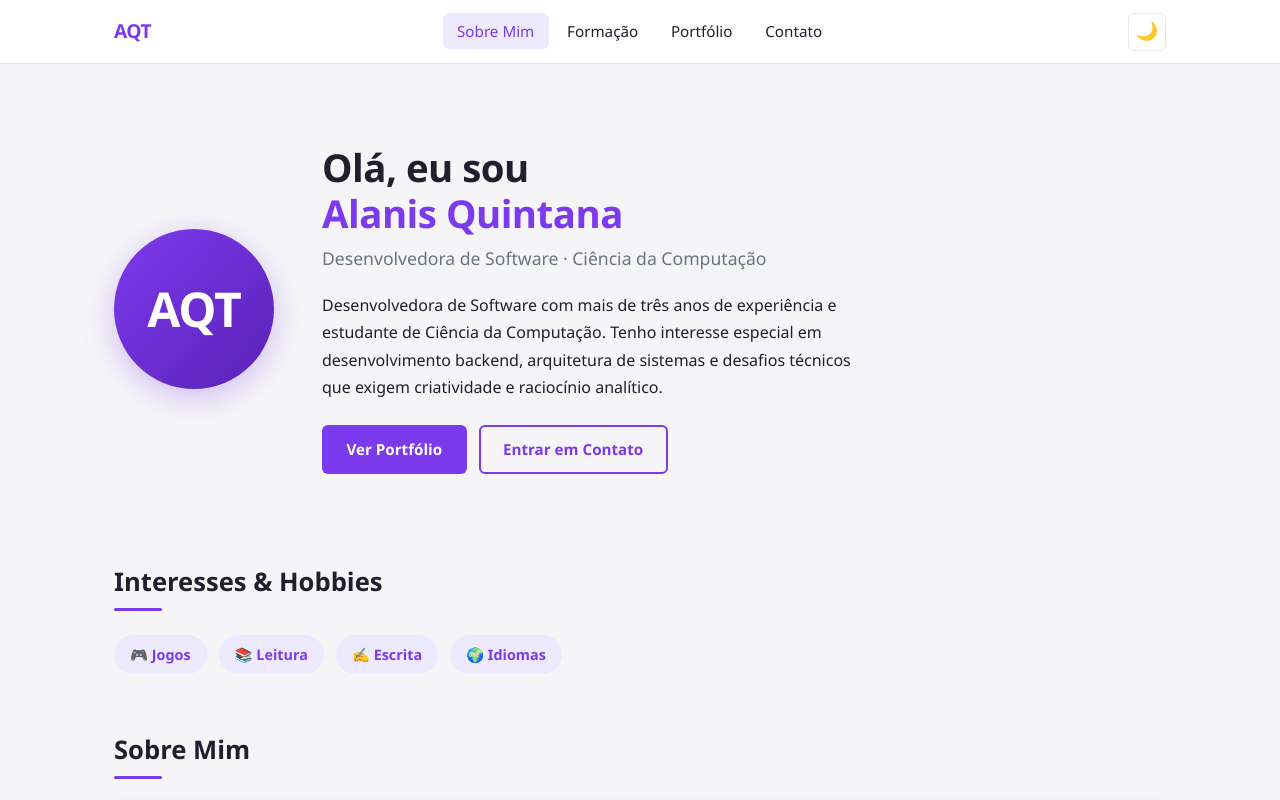
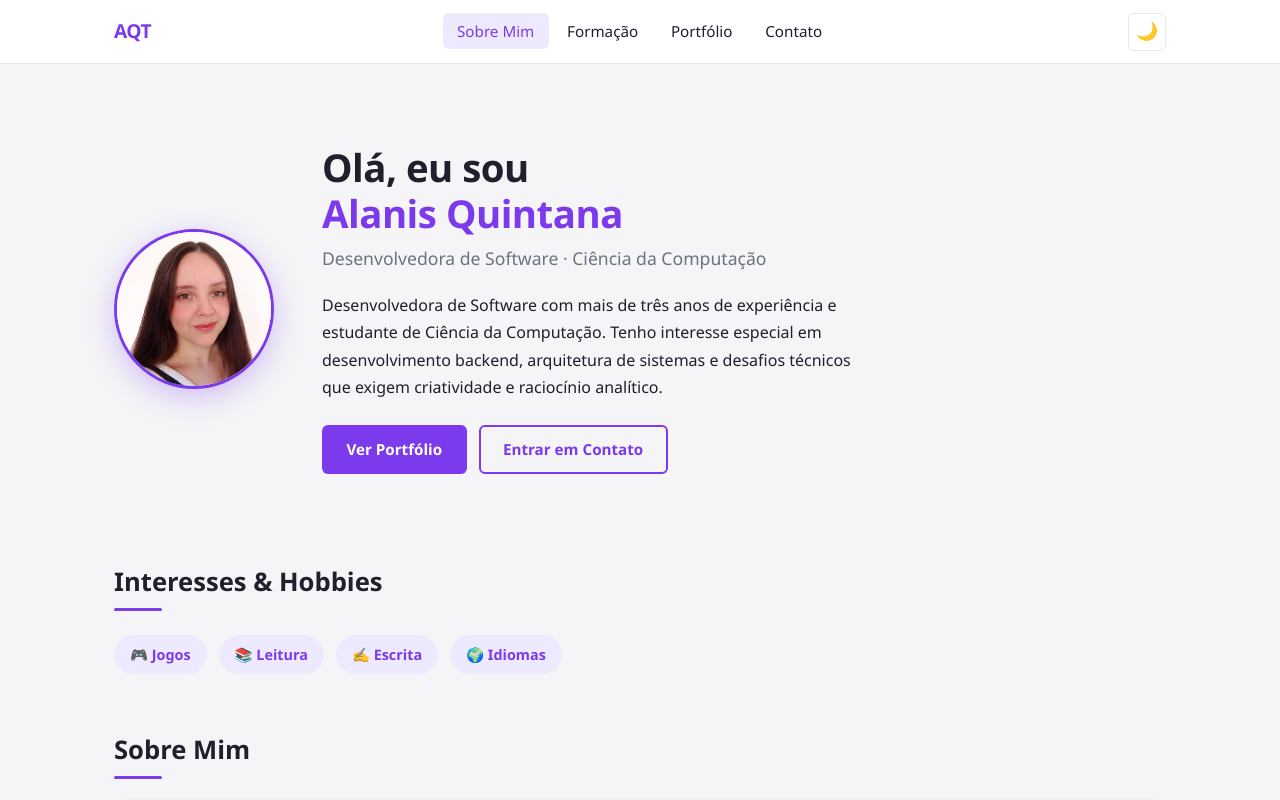
Before and after one commit to alanisquintana/portfolio, a plain HTML site: page index.html in a window 1280 px wide. Shown: the top 800 px of the page. Drawn offline with Linux system fonts and the light colour scheme.

Commit message:
chore: substitui ícone por foto

```diff
--- a/index.html
+++ b/index.html
@@ -62,8 +62,12 @@
       <!-- ── Hero: apresentação ── -->
       <section class="hero" aria-labelledby="hero-name">
 
-        <!-- Avatar com iniciais -->
-        <div class="hero-avatar" aria-label="Avatar com as iniciais AQT">AQT</div>
+        <!-- Foto de perfil -->
+        <img
+          src="foto.jpg"
+          alt="Foto de Alanis Quintana Teixeira"
+          class="hero-avatar"
+        />
 
         <div class="hero-content">
           <h1 id="hero-name">
--- a/style.css
+++ b/style.css
@@ -226,21 +226,16 @@ main {
   padding: 3rem 0 2rem;
 }
 
-/* Avatar com iniciais em vez de foto */
+/* Foto de perfil circular */
 .hero-avatar {
   flex-shrink: 0;
   width: 160px;
   height: 160px;
   border-radius: 50%;
-  background: linear-gradient(135deg, var(--color-primary), var(--color-primary-dark));
-  display: flex;
-  align-items: center;
-  justify-content: center;
-  font-size: 3rem;
-  font-weight: 700;
-  color: #ffffff;
-  letter-spacing: -1px;
+  object-fit: cover;        /* garante que a foto preencha sem distorcer */
+  object-position: center top; /* foca na parte superior (rosto) */
   box-shadow: 0 8px 30px rgba(124, 58, 237, 0.3);
+  border: 3px solid var(--color-primary);
 }
 
 .hero-content h1 {
@@ -621,7 +616,7 @@ footer a { color: var(--color-primary); font-weight: 500; }
     gap: 1.5rem;
     padding-top: 1.5rem;
   }
-  .hero-avatar       { width: 120px; height: 120px; font-size: 2.2rem; margin: 0 auto; }
+  .hero-avatar       { width: 120px; height: 120px; margin: 0 auto; }
   .hero-content h1   { font-size: 1.8rem; }
   .hero-desc         { max-width: 100%; }
   .hero-cta          { justify-content: center; }
```
Also changed, not shown: foto.jpg (added).
